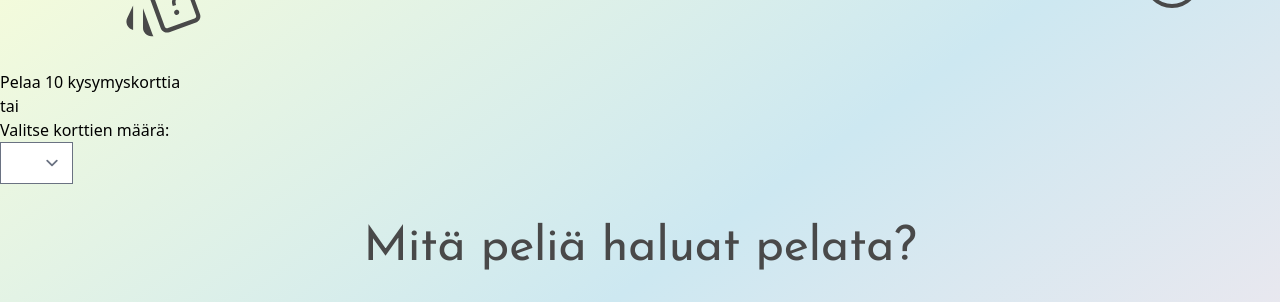
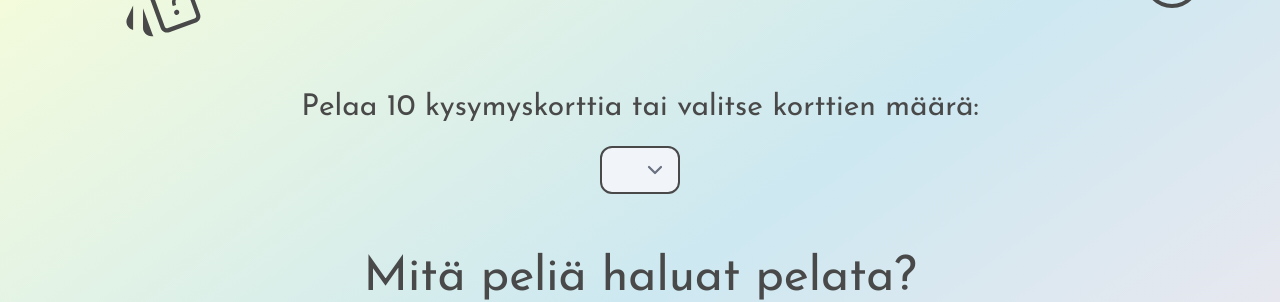
Before and after one commit to jamktiko/stripNsip, a SvelteKit app in the folder projekti/: page / in a window 1280 px wide. Shown: the part 170-472 px from the top of the page. Built offline with nearby package versions, Linux system fonts and the light colour scheme.

Commit message:
vikat tyylimuutokset ehkä

```diff
--- a/projekti/src/routes/+layout.svelte
+++ b/projekti/src/routes/+layout.svelte
@@ -15,7 +15,7 @@
 			'from-taustakeltanen via-taustasininen to-taustapunanen inset-0 -z-10 min-h-screen bg-gradient-to-br'
 		) {
 			teema =
-				'from-taustapunanen via-taustakeltanen to-taustasininen inset-0 -z-10 min-h-screen bg-gradient-to-br';
+				'from-pink-400 via-sky-300 to-orange-300 inset-0 -z-10 min-h-screen bg-gradient-to-br';
 		} else {
 			teema =
 				'from-taustakeltanen via-taustasininen to-taustapunanen inset-0 -z-10 min-h-screen bg-gradient-to-br';
--- a/projekti/src/routes/+page.svelte
+++ b/projekti/src/routes/+page.svelte
@@ -98,17 +98,19 @@
 <main>
 	{#if ollaanEtusivulla}
 		<div in:fade={{ delay: 400, duration: 400 }} out:fade={{ duration: 300 }}>
-			<h2>Pelaa 10 kysymyskorttia</h2>
-			<h2>tai</h2>
-			<h2>Valitse korttien määrä:</h2>
+			<div class="grid grid-cols-1 justify-items-center">
+			<h2 class="text-tekstit text-3xl font-josefin text-center px-10 pt-5">Pelaa 10 kysymyskorttia tai valitse korttien määrä:</h2>
 
-			<select bind:value={kysymystenMaara}>
+<div class="p-5">
+			<select class="rounded-xl border-2 border-tekstit bg-slate-100 font-josefin text-xl text-tekstit" bind:value={kysymystenMaara}>
 				<option value=6>5</option>
 				<option value=16>15</option>
 				<option value=21>20</option>
 				<option value=31>30</option>
 				<option value=51>50</option>
 			</select>
+</div>
+			</div>
 		</div>
 
 		<PelinValinta {korttiPakat} {korttiPakanValinta} />
```
